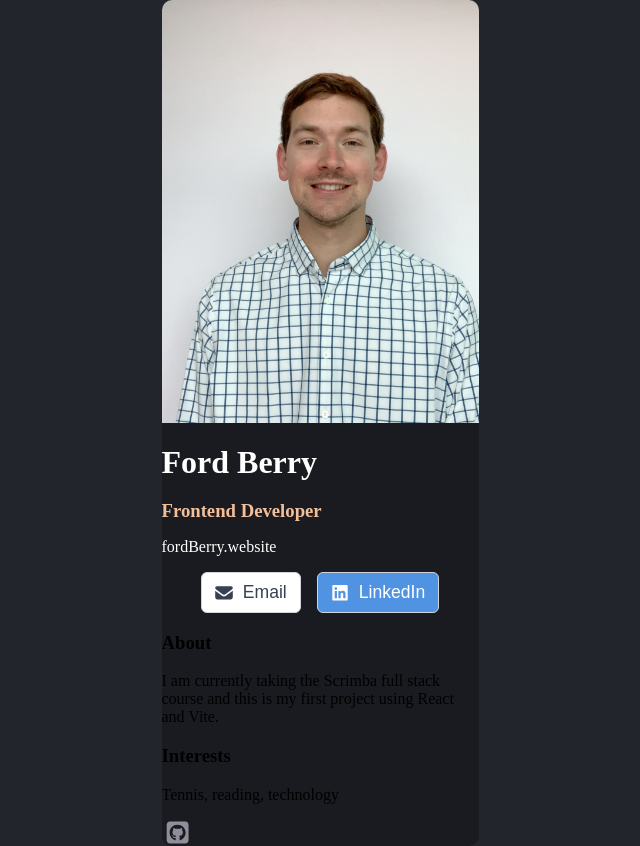
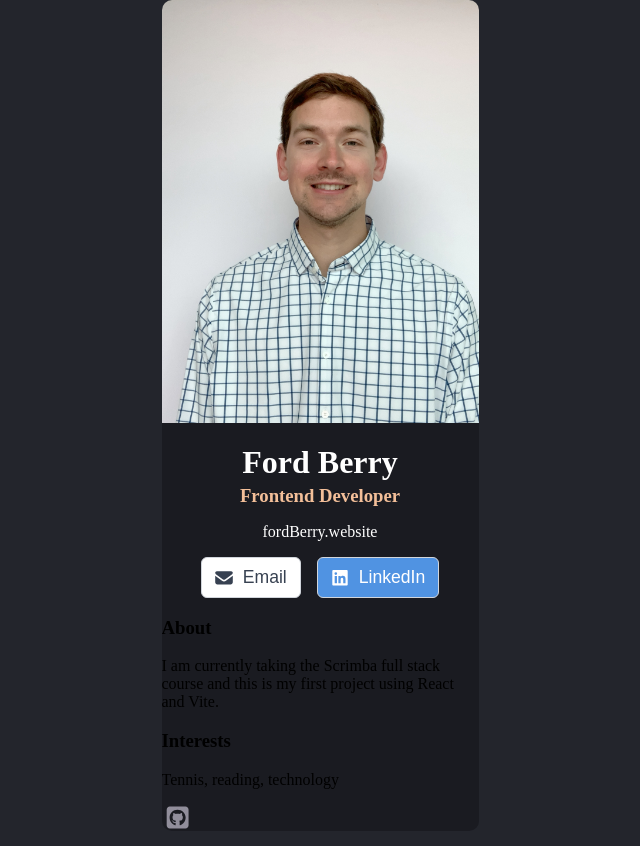
Before and after one commit to fab44-cloud/business-card, a React (Vite) app: page / in a window 1280 px wide. Shown: the whole page, without its empty margins (320-960 px from the left). Built offline with nearby package versions, Linux system fonts and the light colour scheme.

Commit message:
Finalize Info section alignment and styling

```diff
--- a/src/App.css
+++ b/src/App.css
@@ -11,6 +11,14 @@
   display: block;
 }
 
+.info-name,
+.info-title,
+.info-website {
+  text-align: center;
+  display: block;
+  width: 100%;
+}
+
 .info-name {
   font-size: 2rem;
   margin-bottom: 0;
@@ -19,6 +27,7 @@
 
 .info-title {
   margin-bottom: 0;
+  margin-top: 0.2em;
   color: #f3bf99;
 }
 
```
